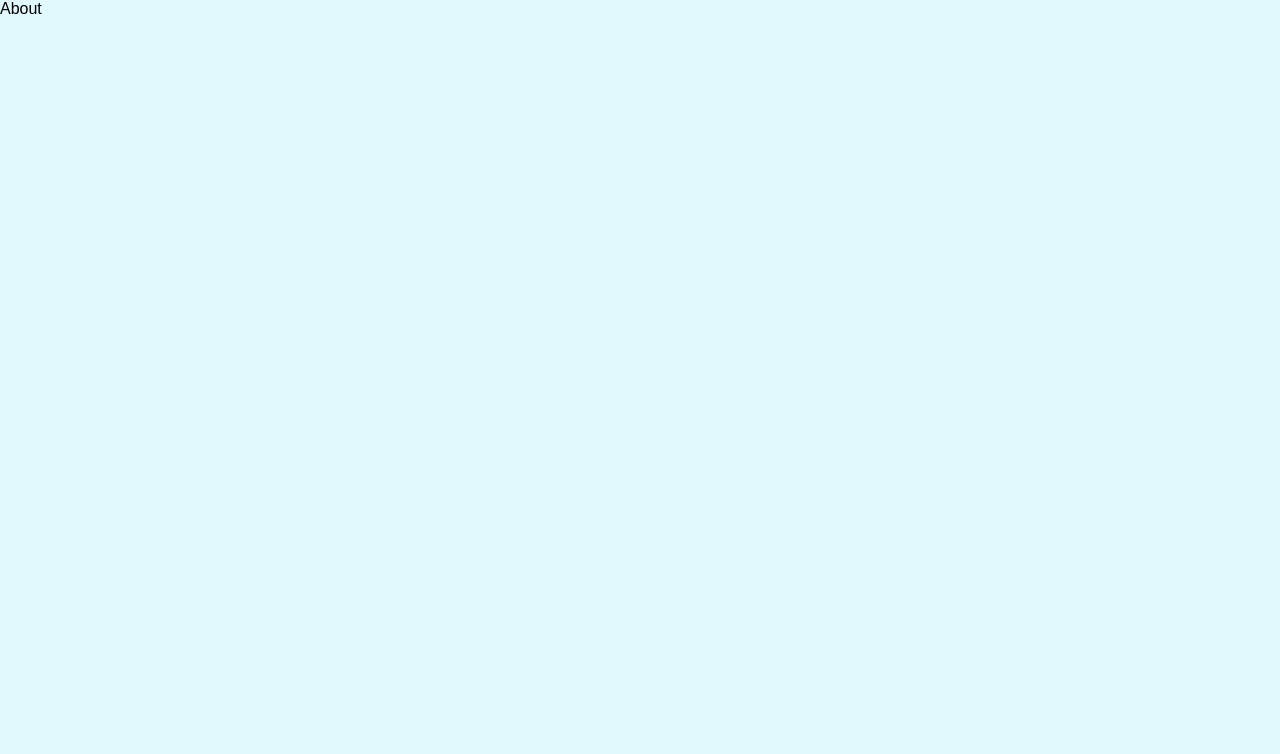
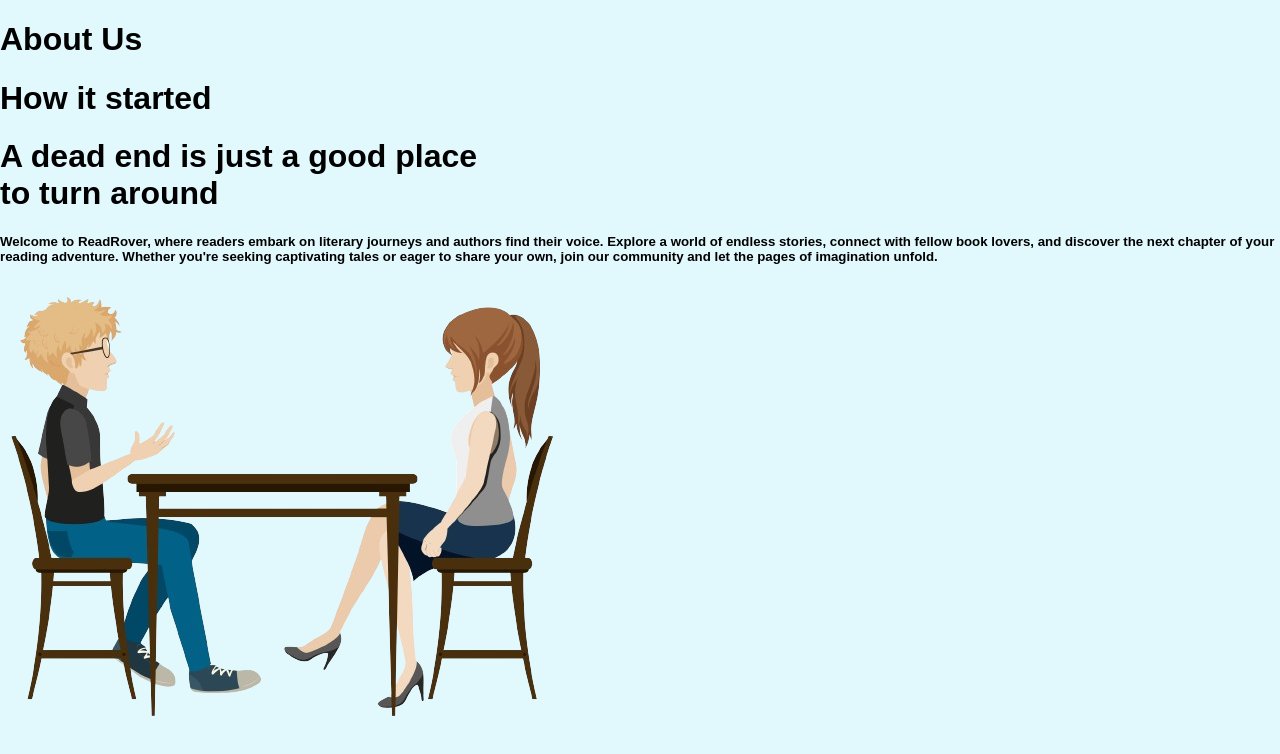
Before and after one commit to Mahendran-Murugan/Read-Rover-React, a React (Create React App) app: page /about in a window 1280 px wide. Shown: the top 754 px of the page. Built offline with nearby package versions, Linux system fonts and the light colour scheme.

Commit message:
feat: add about page

```diff
--- a/src/App.js
+++ b/src/App.js
@@ -7,7 +7,6 @@ import { Login } from "./components/Login";
 function App() {
   return (
     <div className="App">
-
       <Routes>
         <Route path="/" element={<Home/>}/>
         <Route path="/service" element={<Service/>}/>
--- a/src/components/about.js
+++ b/src/components/about.js
@@ -1,7 +1,24 @@
 import React from 'react'
+// import '../style/about.css'
+import aboutImage from '../assets/about.png'
 
 export const About = () => {
   return (
-    <div>About</div>
+    <>
+      <header>
+        <h1>About Us</h1>
+    </header>
+    <div className="item1">
+        <div className="item3">
+            <h1 className = "head">How it started</h1>
+            <h1 className = "subhead">A dead end is just a good place<br/>to turn around</h1>
+            <h5 className = "description">Welcome to ReadRover, where readers embark on literary journeys and authors find their voice. Explore a world of endless stories, connect with fellow book lovers, and discover the next chapter of your reading adventure. Whether you're seeking captivating tales or eager to share your own, join our community and let the pages of imagination unfold.</h5>
+        </div>
+
+        <div className="item2">
+            <img src={aboutImage}/>
+        </div>
+    </div>
+    </>
   )
 }
--- a/src/components/home.js
+++ b/src/components/home.js
@@ -19,7 +19,7 @@ export const Home = () => {
                     <li className="items signin spl2"><Link href="/" className = "li">Discover</Link></li>
                 </div>
             </div>
-            <img src = {homeImage} alt= "homeImage" className = "centerImage"/>
+            <img src = {homeImage} alt= "homeImage" className = "centerImage" height = "555px"/>
         </div>
     </section>
     </>
--- a/src/index.js
+++ b/src/index.js
@@ -1,6 +1,6 @@
 import React from 'react';
 import ReactDOM from 'react-dom/client';
-import './index.css';
+// import './index.css';
 import App from './App';
 import reportWebVitals from './reportWebVitals';
 import { BrowserRouter } from 'react-router-dom';
@@ -8,7 +8,7 @@ import { BrowserRouter } from 'react-router-dom';
 const root = ReactDOM.createRoot(document.getElementById('root'));
 root.render(
     <BrowserRouter>
-            <App />
+        <App />
     </BrowserRouter>
 );
 
--- a/src/style/about.css
+++ b/src/style/about.css
@@ -1,11 +1,4 @@
 @import url('https://fonts.googleapis.com/css2?family=Poiret+One&display=swap');
-
-html,body{
-    margin: 0;
-    padding: 0;
-    background-color: #e1f8fc;
-    font-family: Arial, Helvetica, sans-serif ;
-}
 
 header{
     text-align: center;
```
